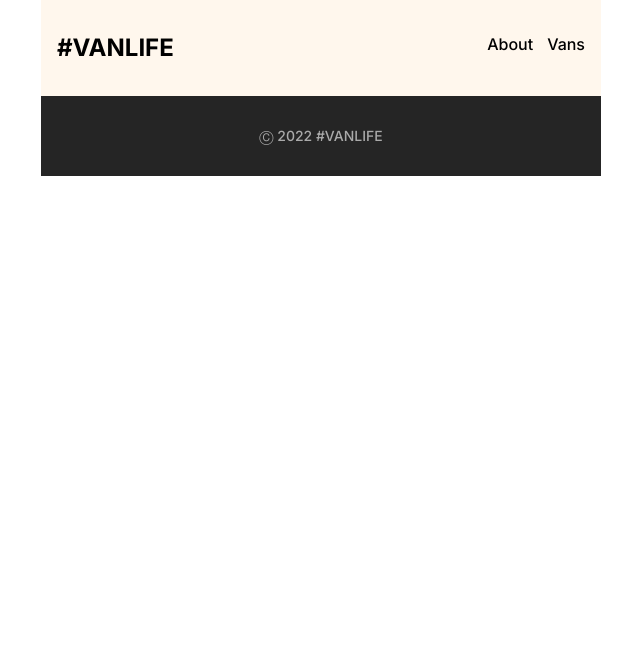
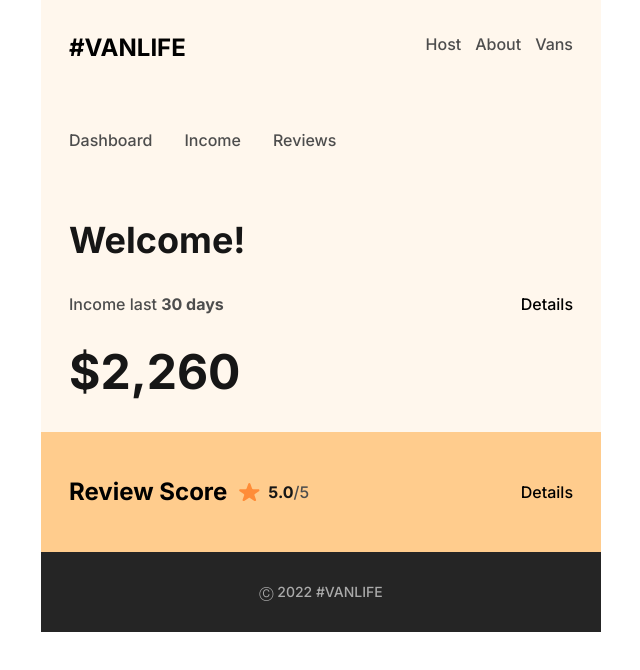
Before and after one commit to AJ1732/van-life, a React (Vite) app: page /host in a window 1280 px wide. Shown: the top 670 px of the page, without its empty margins (319-959 px from the left). Built offline with nearby package versions, Linux system fonts and the light colour scheme; what miragejs would draw is missing.

Commit message:
Built Host Layout

```diff
--- a/src/App.jsx
+++ b/src/App.jsx
@@ -1,6 +1,5 @@
 import { BrowserRouter as Router, Routes, Route } from 'react-router-dom'
 
-import Navbar from './components/Navbar'
 import HomePage from './components/pages/HomePage'
 import About from './components/pages/About'
 import Vans from './components/pages/Vans'
@@ -8,6 +7,12 @@ import VanDetail from './components/pages/VanDetail'
 import Footer from './components/Footer'
 import './App.css'
 import "./server"
+import Layout from './components/Layout'
+import HostLayout from './components/pages/HostLayout'
+import Income from './components/pages/Income'
+import Reviews from './components/pages/Reviews'
+import Dashboard from './components/pages/Dashboard'
+import Error from './components/pages/Error'
 
 
 
@@ -16,13 +21,21 @@ function App() {
   return (
     <div className='vanlife_container h-screen'>
       <Router>
-        <Navbar />
-
         <Routes>
-          <Route path='/' element={<HomePage />} />
-          <Route path='/about' element={<About />} />
-          <Route path='/vans' element={<Vans />} />
-          <Route path='/vans/:id' element={<VanDetail />} />
+          <Route element={<Layout />}>
+            <Route path='/' element={<HomePage />} />
+            <Route path='/about' element={<About />} />
+            <Route path='/vans'>
+              <Route index element={<Vans />}/>
+              <Route path=':id' element={<VanDetail />}/>
+            </Route>
+            <Route element={<HostLayout />} >
+              <Route path='/host' element={<Dashboard />}/>
+              <Route path='income' element={<Income />}/>
+              <Route path='reviews' element={<Reviews />}/>
+            </Route>
+            <Route path='*' element={<Error />}/>
+          </Route>
         </Routes>
 
         <Footer />
--- /dev/null
+++ b/src/components/Layout.jsx
@@ -0,0 +1,15 @@
+import React from 'react'
+import { Outlet } from 'react-router-dom'
+import Navbar from '../components/Navbar'
+
+
+const Layout = () => {
+  return (
+    <div>
+      <Navbar />
+      <Outlet />
+    </div>
+  )
+}
+
+export default Layout
--- a/src/components/Navbar.jsx
+++ b/src/components/Navbar.jsx
@@ -3,10 +3,11 @@ import { Link } from 'react-router-dom'
 
 const Navbar = () => {
   return (
-    <header className='bg-bg-orange py-8 px-4 | flex justify-between'>
+    <header className='bg-bg-orange py-8 px-7 | flex justify-between'>
       <Link to={"/"} className='text-2xl font-black'>#VANLIFE</Link>
 
-      <nav className='flex gap-3.5'>
+      <nav className='text-grey flex gap-3.5'>
+        <Link to={"/host"}>Host</Link>
         <Link to={"/about"}>About</Link>
         <Link to={"/vans"}>Vans</Link>
       </nav>
--- /dev/null
+++ b/src/components/pages/Dashboard.jsx
@@ -0,0 +1,30 @@
+import React from 'react'
+import reviewStar from '../files/review_star.svg'
+
+const Dashboard = () => {
+  return (
+    <div className='flex flex-col'>
+      <div className='bg-bg-orange py-9 px-7 | flex flex-col gap-8'>
+        <h1 className='text-black text-4xl font-bold'>Welcome!</h1>
+        <div className="flex justify-between ">
+          <p className='text-grey font-base font-medium'>Income last <span className='font-bold'>30 days</span></p>
+          <p className='text=base font-medium'>Details</p>
+        </div>
+        <p className='text-black text-5xl font-extrabold'>$2,260</p>
+      </div>
+
+      <div className='bg-ac-orange | py-11 px-7 | flex justify-between items-center'>
+        <div className='flex gap-3 '>
+          <h1 className='text-2xl font-bold '>Review Score</h1>
+          <span className='flex justify-center items-center gap-2'>
+            <img src={reviewStar} alt="review star" />
+            <p className='text-grey'><span className='text-black font-bold'>5.0</span>/5</p>
+          </span>
+        </div>
+        <p className='text=base font-medium'>Details</p>
+      </div>
+    </div>
+  )
+}
+
+export default Dashboard
--- /dev/null
+++ b/src/components/pages/Error.jsx
@@ -0,0 +1,14 @@
+import React from 'react'
+import { Link } from 'react-router-dom'
+
+const Error = () => {
+  return (
+    <div className='bg-bg-orange py-28 px-4 | flex flex-col gap-'>
+      <h2 className='text-black text-3xl font-bold | '>Sorry, the page you were looking for was not found.</h2>
+
+      <Link to={"/vans"} className='bg-black | text-white text-center font-bold | mt-8 py-4 px-40 | rounded-md'>Return to home</Link>
+    </div>
+  )
+}
+
+export default Error
--- /dev/null
+++ b/src/components/pages/HostLayout.jsx
@@ -0,0 +1,17 @@
+import React from 'react'
+import { Link, Outlet } from 'react-router-dom'
+
+const HostLayout = () => {
+  return (
+    <div>
+       <nav className='text-grey | bg-bg-orange py-8 px-7 | flex gap-8'>
+        <Link to={"/host"}>Dashboard</Link>
+        <Link to={"/income"}>Income</Link>
+        <Link to={"/reviews"}>Reviews</Link>
+      </nav>
+      <Outlet />
+    </div>
+  )
+}
+
+export default HostLayout
--- /dev/null
+++ b/src/components/pages/Income.jsx
@@ -0,0 +1,9 @@
+import React from 'react'
+
+const Income = () => {
+  return (
+    <div>Income</div>
+  )
+}
+
+export default Income
--- /dev/null
+++ b/src/components/pages/Reviews.jsx
@@ -0,0 +1,9 @@
+import React from 'react'
+
+const Reviews = () => {
+  return (
+    <div>Reviews</div>
+  )
+}
+
+export default Reviews
--- a/src/components/pages/VanDetail.jsx
+++ b/src/components/pages/VanDetail.jsx
@@ -4,7 +4,7 @@ import { useParams } from 'react-router-dom';
 
 const VanDetail = () => {
   const { id } = useParams()
-  const [vans, setVans] = useState(null)
+  const [vans, setVans] = useState([])
 
   async function getVans() {
     const data = await fetch(`/api/vans/${id}`)
@@ -16,16 +16,17 @@ const VanDetail = () => {
     getVans()
   }, [id]);
 
- const { name, price, description, type, imageUrl } = vans
-  console.log(vans);
+  const { name, price, description, type, imageUrl } = vans
+  // console.log(vans);
 
   return (
     <div className="van-detail-container">
-      {vans ? (<div className='bg-bg-orange flex flex-col justify-center items-center | py-24 px-7'>
+      {vans.length !== 0 ?
+      (<div className='bg-bg-orange flex flex-col justify-center items-center | py-12 px-7'>
         <img className='w-104 h-104 rounded-md | object-cover' src={imageUrl} alt="Van image" />
 
         <div className="w-full | flex flex-col items-left gap-4 | mt-12">
-          <button className={`text-white text-center font-semibold | bg-${type} | w-24 h-10 rounded-md | py-2 px-5`}>{type}</button>
+          <button className={`text-white text-center font-semibold | bg-ft-black | w-24 h-10 rounded-md | py-2 px-5`}>{type}</button>
           <h2 className='text-black text-3xl font-bold'>{name}</h2>
 
           <div>
@@ -37,7 +38,8 @@ const VanDetail = () => {
 
           <button className={`text-white text-center font-semibold | bg-orange | rounded-md | mt-3 py-2 px-5`}>Rent this Van</button>
         </div>
-      </div>): <h2>Loading...</h2>}
+      </div>):
+      <h2 className='text-center text-2xl p-20'>Loading...</h2>}
     </div>
   )
 }
--- a/src/components/pages/Vans.jsx
+++ b/src/components/pages/Vans.jsx
@@ -14,7 +14,7 @@ const Vans = () => {
     getVans()
   }, []);
 
-  console.log(vansList);
+  // console.log(vansList);
 
   return (
     <div className='bg-bg-orange | w-full | flex flex-col | py-12 px-7'>
@@ -33,7 +33,8 @@ const Vans = () => {
               </h3>
             </div>
 
-            <button className={`text-white text-center font-semibold | bg-${van.type} | w-24 h-10 rounded-md | py-2 px-5`}>{van.type}</button>
+            {/* bg-${van.type} */}
+            <button className={`text-white text-center font-semibold | bg-ft-black | w-24 h-10 rounded-md | py-2 px-5`}>{van.type}</button>
           </Link>
         ))}
       </div>
--- a/tailwind.config.js
+++ b/tailwind.config.js
@@ -7,6 +7,8 @@ export default {
   theme: {
     colors: {
       'white': '#FFFFFF',
+      'black': '#161616',
+      'grey': '#4D4D4D',
       'orange': '#FF8C38',
       'bg-orange': '#FFF7ED',
       'ac-orange': '#FFCC8D',
@@ -14,7 +16,6 @@ export default {
       'rugged': '#115E59',
       'simple': '#E17654',
       'luxury': '#161616',
-      'black': '#161616',
       'ft-black': '#252525',
       'ft-grey': '#AAAAAA',
     },
```
Also changed, not shown: src/components/files/review_star.svg (added), 1 other file (tests, documents, lock files or other folders).
